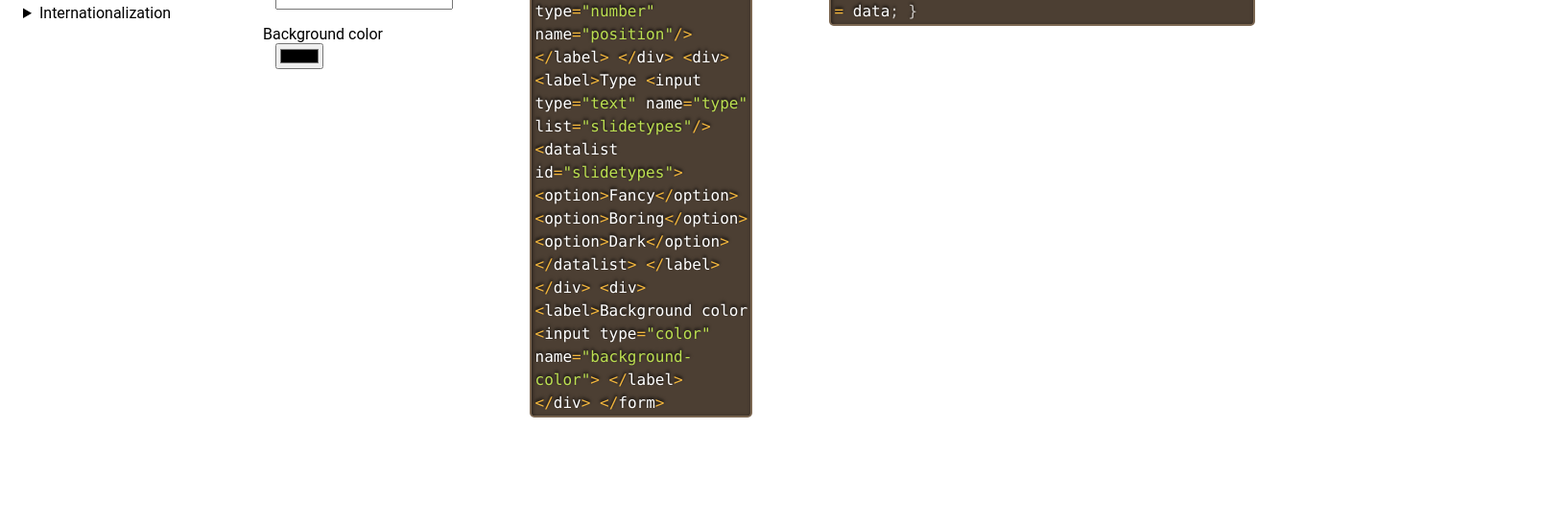
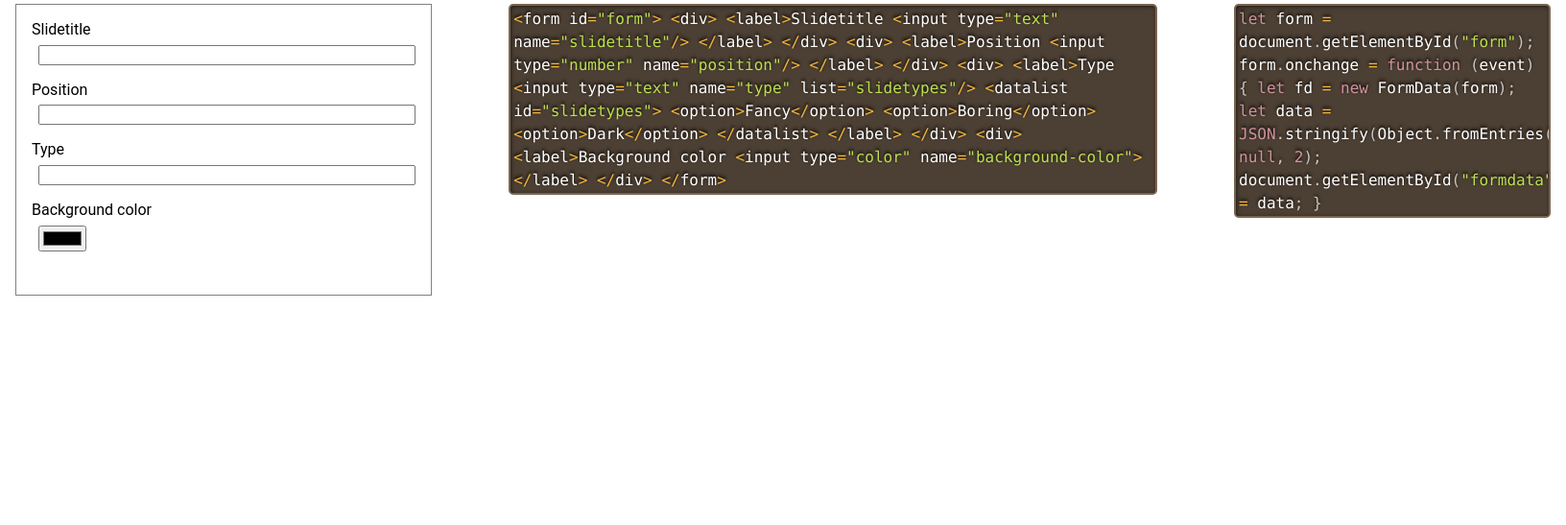
Before and after one commit to mburri/techkafi-state-of-html-examples, a plain HTML site: page forms/form-data-api.html in a window 1280 px wide. Shown: the part 253-800 px from the top of the page at 96% size, 1632 px wide, since content can reach past the window. Drawn offline with nearby package versions, Linux system fonts and the light colour scheme.

Commit message:
responsive (mobile first) layout

```diff
--- a/js/navigation-component.js
+++ b/js/navigation-component.js
@@ -50,10 +50,20 @@ class Navigation extends HTMLElement {
             nav {
                 display: flex;
                 flex-direction: column;
+
+                @media screen and (min-width: 900px) {
+                    width: 100%;
+                    flex-direction: row;
+                    justify-content: space-around;
+                }
             }
 
             details {
                 margin-top: 1em;
+                @media screen and (min-width: 900px) {
+                    margin-top: 0em;
+                    margin-left: 2em;
+                }
             }
 
             details div {
--- a/styles/style.css
+++ b/styles/style.css
@@ -3,32 +3,51 @@ html {
 }
 
 body {
-    display: flex;
     padding: 1em;
-    align-items: flex-start;
-}
 
-header {
-    min-width: 250px;
+    @media screen and (min-width: 900px) {
+        width: 1600px;
+        margin: auto;
+    }
 }
 
 main {
     display: flex;
     flex-direction: column;
-    width: 100%;
+    margin-top: 3em;
 }
 
 div.content {
     display: flex;
-    justify-content: space-between;
-    align-items: baseline;
+    flex-direction: column;
+    @media screen and (min-width: 900px) {
+        flex-direction: row;
+        align-items: flex-start;
+        width: 100%;
+    }
+
 }
 
 div.example-description {
+    @media screen and (min-width: 900px) {
+        min-width: 400px;
+        max-width: 400px;
+        border: 1px solid grey;
+        padding: 1em;
+    }
+}
+
+div.example-description p {
+    margin-block-start: 0;
 }
 
 code {
-    margin-left: 5em;
+    overflow: auto;
+    margin-top: 3em;
+    @media screen and (min-width: 900px) {
+        margin-top: 0;
+        margin-left: 5em;
+    }
 }
 
 form, label, input {
@@ -37,7 +56,7 @@ form, label, input {
 }
 
 form input {
-    margin-left: 1em;
+    margin: 0.5em 0 0 0.5em;
 }
 
 form div {
```
